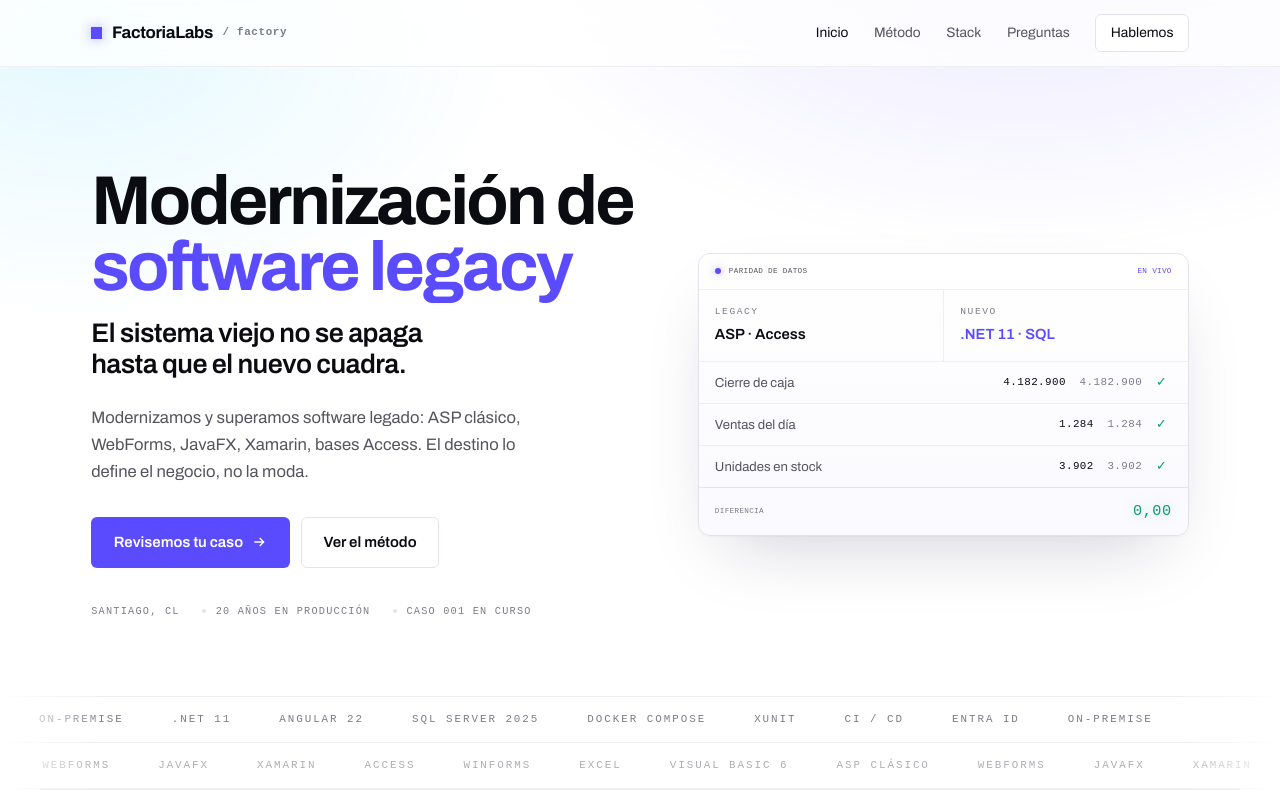
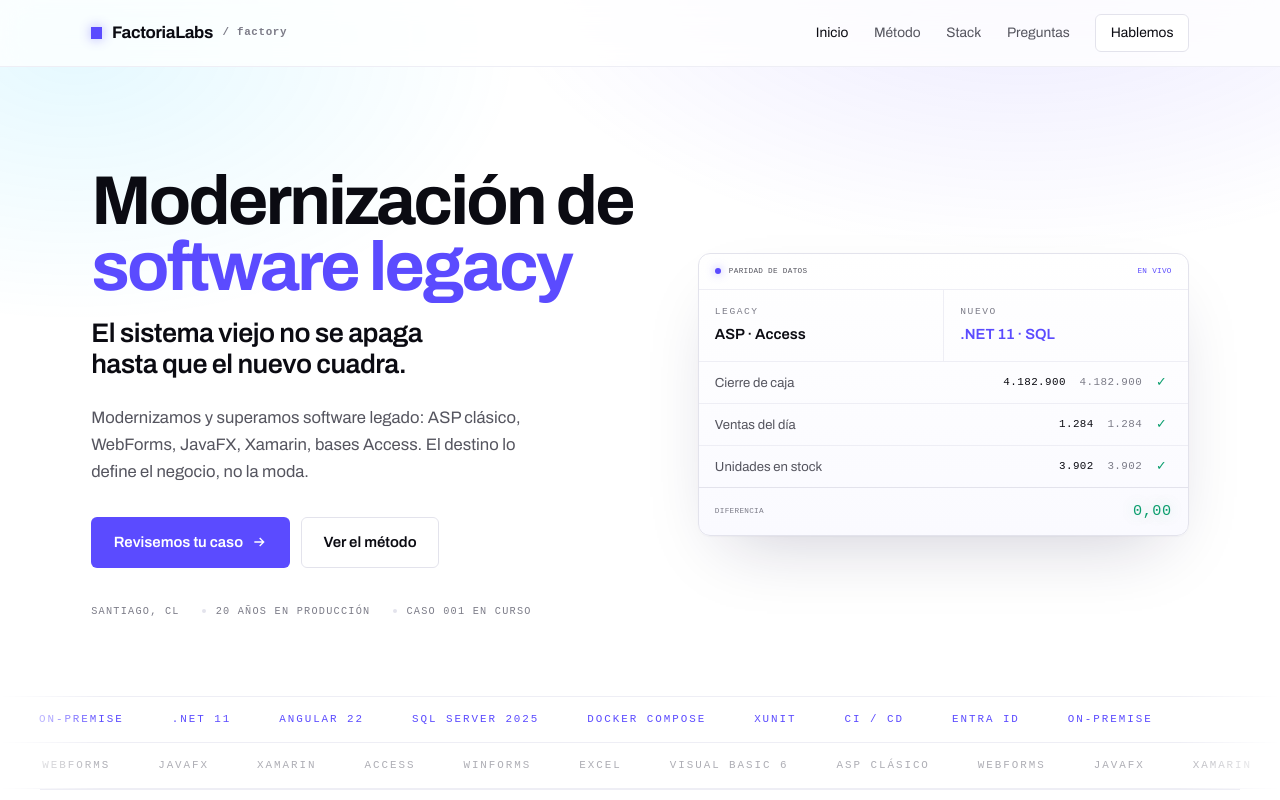
Before and after one commit to OliverMartinezH/factorialabs-web, an Angular app in the folder src/FactoriaLabs.Web/: page / in a window 1280 px wide. Shown: the top 800 px of the page. Built offline with nearby package versions, Linux system fonts and the light colour scheme; a web font is replaced by a local one.

Commit message:
style: banda moderna en violeta de acento

```diff
--- a/src/FactoriaLabs.Web/src/app/home/home.scss
+++ b/src/FactoriaLabs.Web/src/app/home/home.scss
@@ -267,9 +267,10 @@
   }
 }
 
-/* Pila moderna: se desplaza hacia la derecha. */
+/* Pila moderna: se desplaza hacia la derecha, en el violeta de acento. */
 .ticker-modern .ticker-track {
   animation-direction: reverse;
+  color: var(--accent);
 }
 
 /* Legado: gris, más lento y hacia la izquierda. */
```
